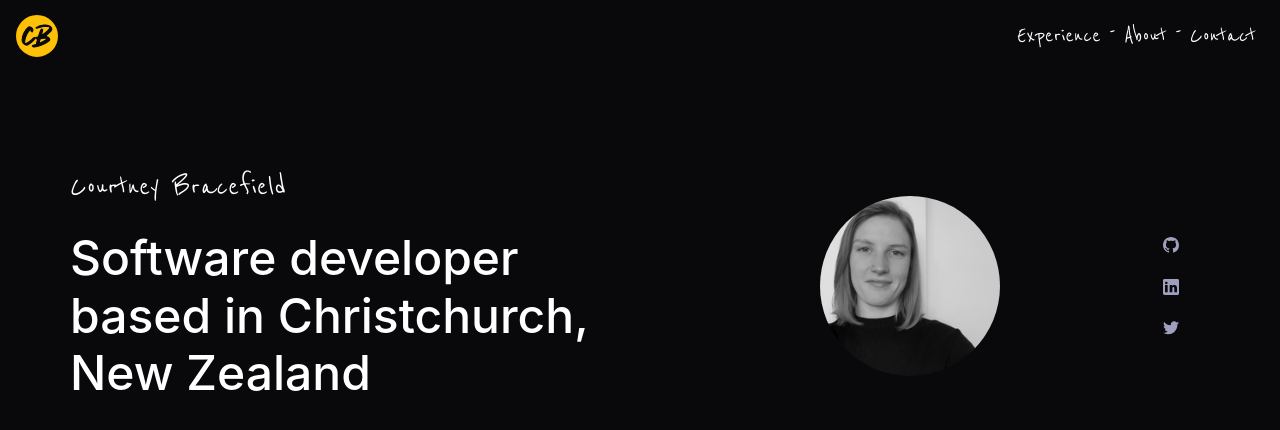
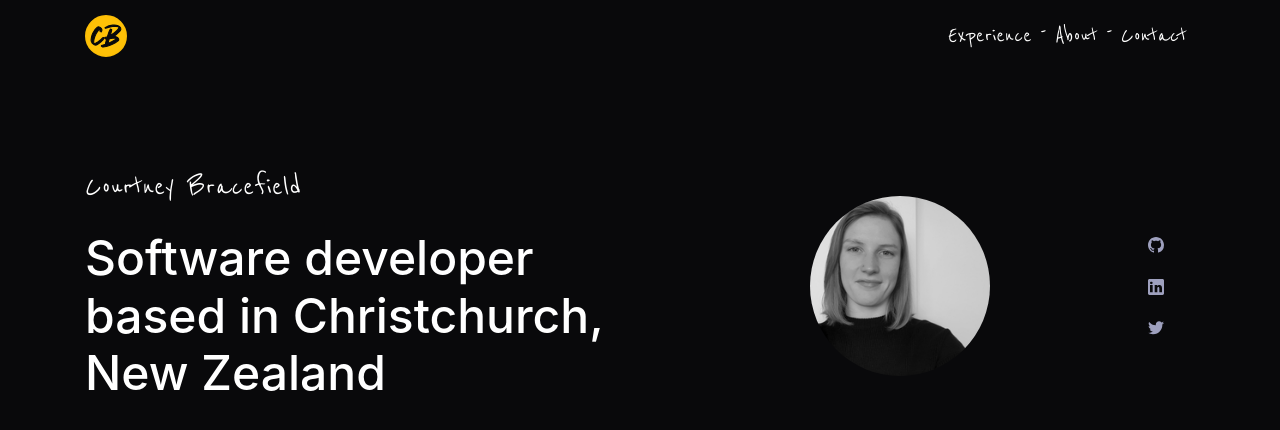
Before and after one commit to courtneycb/personal, a Jekyll site: the page built from index.markdown, in a window 1280 px wide. Shown: the top 430 px of the page. Built offline with Jekyll 4.4.1, drawn with Linux system fonts in a browser that asks for light colours.

Commit message:
Update theme colour and layout changes.

```diff
--- a/_includes/nav.html
+++ b/_includes/nav.html
@@ -1,4 +1,4 @@
-<nav class="navbar navbar-top navbar-expand">
+<nav class="navbar navbar-top navbar-expand px-0">
   <a class="navbar-brand" href="#">
     <img src="/assets/img/logo.svg" class="logo">
   </a>
--- a/_layouts/default.html
+++ b/_layouts/default.html
@@ -20,7 +20,7 @@
     @import url('https://fonts.googleapis.com/css2?family=Reenie+Beanie&display=swap');
   </style>
   </head>
-  <body>
+  <body class="container">
     {% include nav.html %}
     <div class="content-wrap">
       <div class="container px-0">
--- a/assets/css/style.scss
+++ b/assets/css/style.scss
@@ -93,7 +93,7 @@ body {
 }
 
 .nav-link:hover {
-  color: #6057f9;
+  color: #ffc107;
 }
 
 .social-link {
@@ -102,7 +102,7 @@ body {
 }
 
 .social-icon:hover {
-  fill: #6057f9;
+  fill: #ffc107;
 }
 
 .content-wrap {
```
